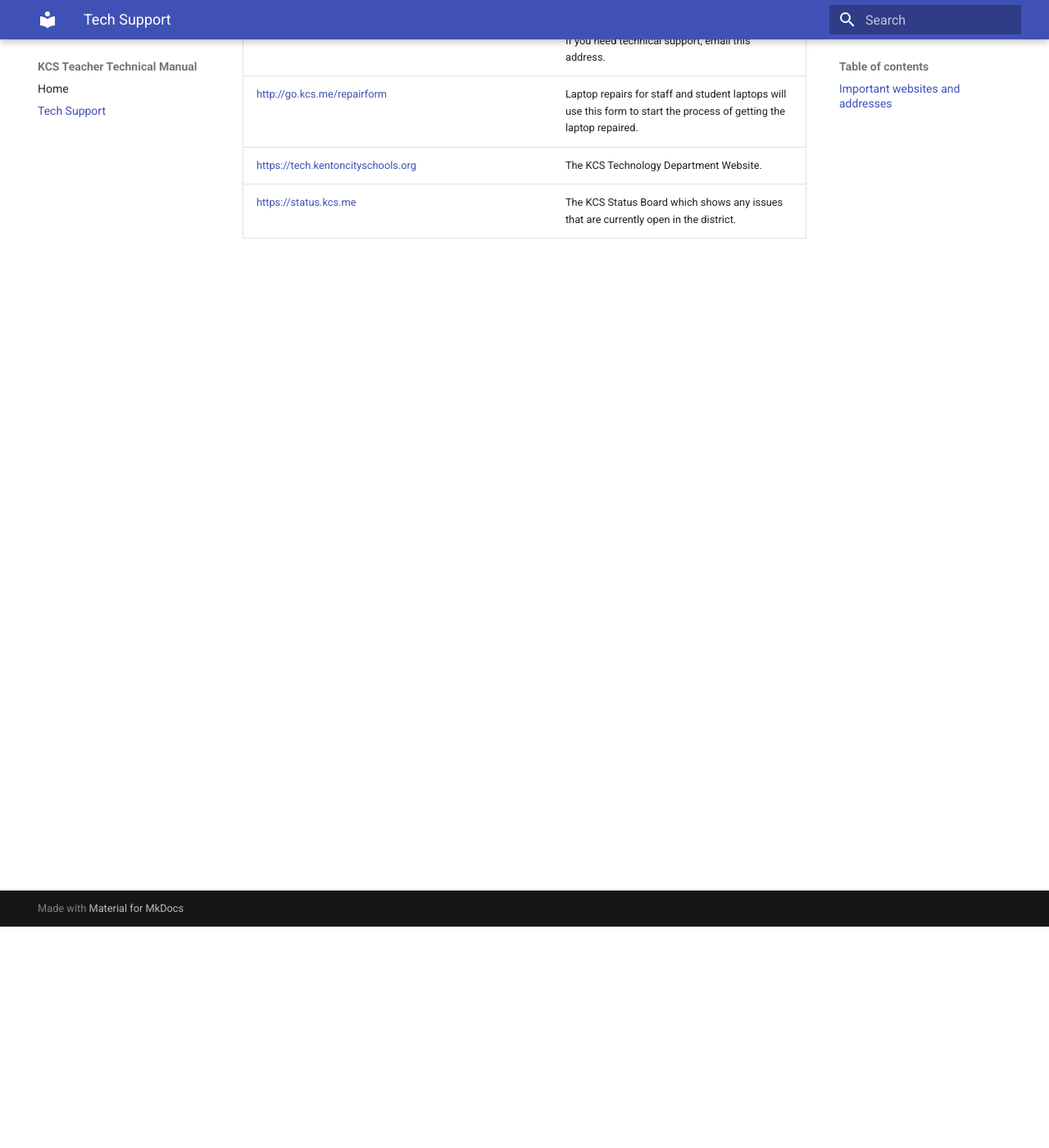
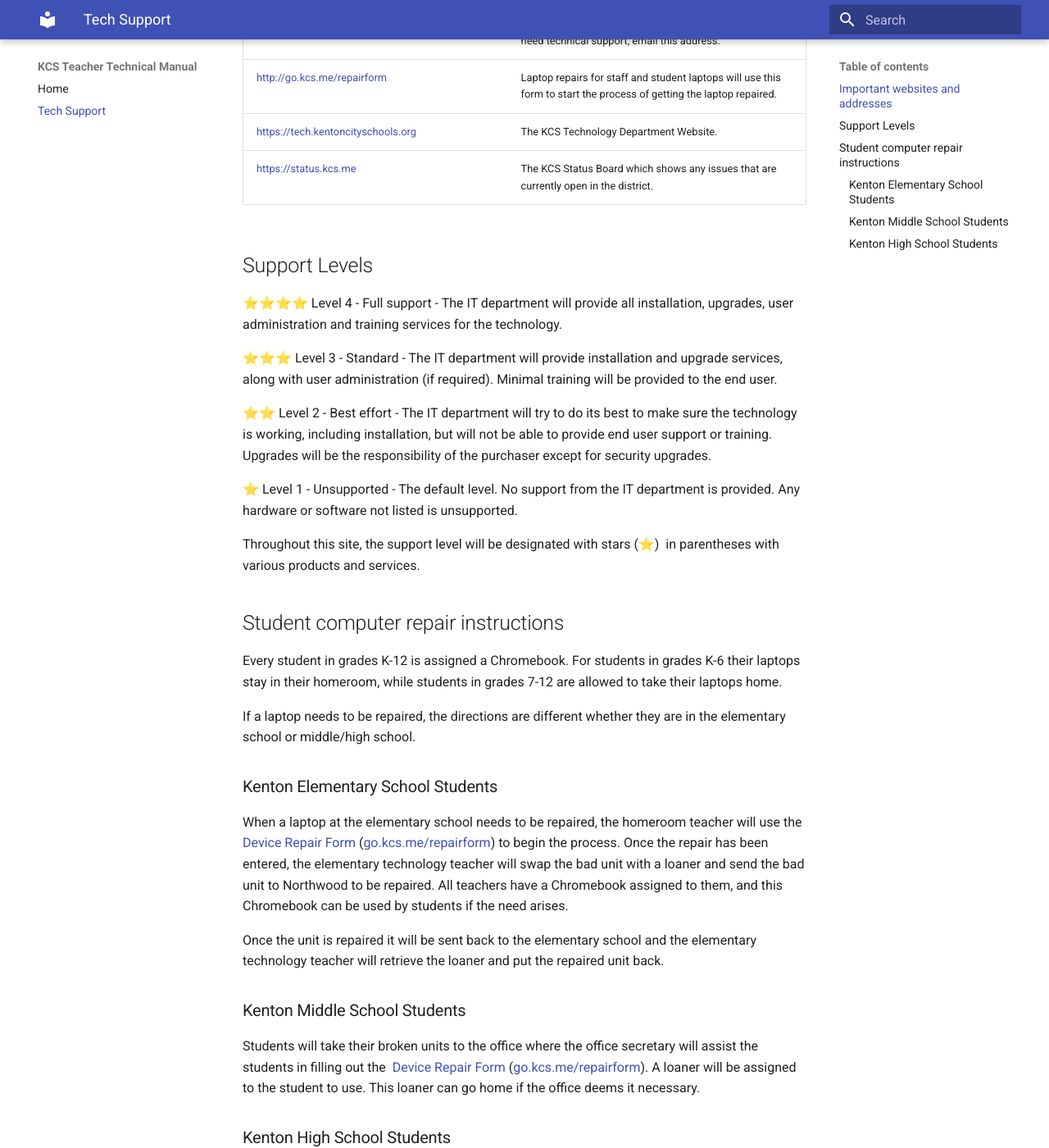
Before and after one commit to Kenton-City-Schools/TeacherTechnicalManual, an MkDocs documentation site: the page built from docs/techsupport.md, in a window 1280 px wide and 1400 px high, scrolled down 270 px. Shown: the whole window at 82% size. Built offline with MkDocs 1.6.1 and Material for MkDocs 9.7.7, drawn with Linux system fonts in a browser that asks for light colours; some of the changed text lies outside the part shown.

```diff
--- a/docs/techsupport.md
+++ b/docs/techsupport.md
@@ -2,9 +2,40 @@
 
 ## Important websites and addresses
 
-|<img width=600/>                                           |                       |
-|-------------------------------------------|-----------------------|
-|[helpdesk@kentoncityschools.org](mailto:helpdesk@kentoncityschools.org)|The email address to submit help desk requests. If you need technical support, email this address.|
-|[http://go.kcs.me/repairform](http://go.kcs.me/repairform)|Laptop repairs for staff and student laptops will use this form to start the process of getting the laptop repaired.|
-|[https://tech.kentoncityschools.org](https://tech.kentoncityschools.org)|The KCS Technology Department Website.|
-|[https://status.kcs.me](https://status.kcs.me)|The KCS Status Board which shows any issues that are currently open in the district.|
+| <img width=400/>                                                         |                                                                                                                      |
+| ------------------------------------------------------------------------ | -------------------------------------------------------------------------------------------------------------------- |
+| [helpdesk@kentoncityschools.org](mailto:helpdesk@kentoncityschools.org)  | The email address to submit help desk requests. If you need technical support, email this address.                   |
+| [http://go.kcs.me/repairform](http://go.kcs.me/repairform)               | Laptop repairs for staff and student laptops will use this form to start the process of getting the laptop repaired. |
+| [https://tech.kentoncityschools.org](https://tech.kentoncityschools.org) | The KCS Technology Department Website.                                                                               |
+| [https://status.kcs.me](https://status.kcs.me)                           | The KCS Status Board which shows any issues that are currently open in the district.                                 |
+
+## Support Levels
+
+⭐⭐⭐⭐ Level 4 - Full support - The IT department will provide all installation, upgrades, user administration and training services for the technology.
+
+⭐⭐⭐ Level 3 - Standard - The IT department will provide installation and upgrade services, along with user administration (if required). Minimal training will be provided to the end user.
+
+⭐⭐ Level 2 - Best effort - The IT department will try to do its best to make sure the technology is working, including installation, but will not be able to provide end user support or training. Upgrades will be the responsibility of the purchaser except for security upgrades.
+
+⭐ Level 1 - Unsupported - The default level. No support from the IT department is provided. Any hardware or software not listed is unsupported.
+
+Throughout this site, the support level will be designated with stars (⭐)  in parentheses with various products and services.
+## Student computer repair instructions
+
+Every student in grades K-12 is assigned a Chromebook. For students in grades K-6 their laptops stay in their homeroom, while students in grades 7-12 are allowed to take their laptops home.
+
+If a laptop needs to be repaired, the directions are different whether they are in the elementary school or middle/high school.
+
+### Kenton Elementary School Students
+
+When a laptop at the elementary school needs to be repaired, the homeroom teacher will use the [Device Repair Form](https://go.kcs.me/repairform) ([go.kcs.me/repairform](https://go.kcs.me/repairform)) to begin the process. Once the repair has been entered, the elementary technology teacher will swap the bad unit with a loaner and send the bad unit to Northwood to be repaired. All teachers have a Chromebook assigned to them, and this Chromebook can be used by students if the need arises.
+
+Once the unit is repaired it will be sent back to the elementary school and the elementary technology teacher will retrieve the loaner and put the repaired unit back.
+
+### Kenton Middle School Students
+
+Students will take their broken units to the office where the office secretary will assist the students in filling out the  [Device Repair Form](https://go.kcs.me/repairform) ([go.kcs.me/repairform](https://go.kcs.me/repairform)). A loaner will be assigned to the student to use. This loaner can go home if the office deems it necessary.
+
+### Kenton High School Students
+
+Students will take their broken units to the Makerspace where the media specialist will assist the students in filling out the  [Device Repair Form](https://go.kcs.me/repairform) ([go.kcs.me/repairform](https://go.kcs.me/repairform)). A loaner will be assigned to the student to use. This loaner can go home if the office deems it necessary.
```
Also changed, not shown: docs/index.md (+1 -0 lines), docs/printing.md (added, +21 -0 lines), 1 other file.
